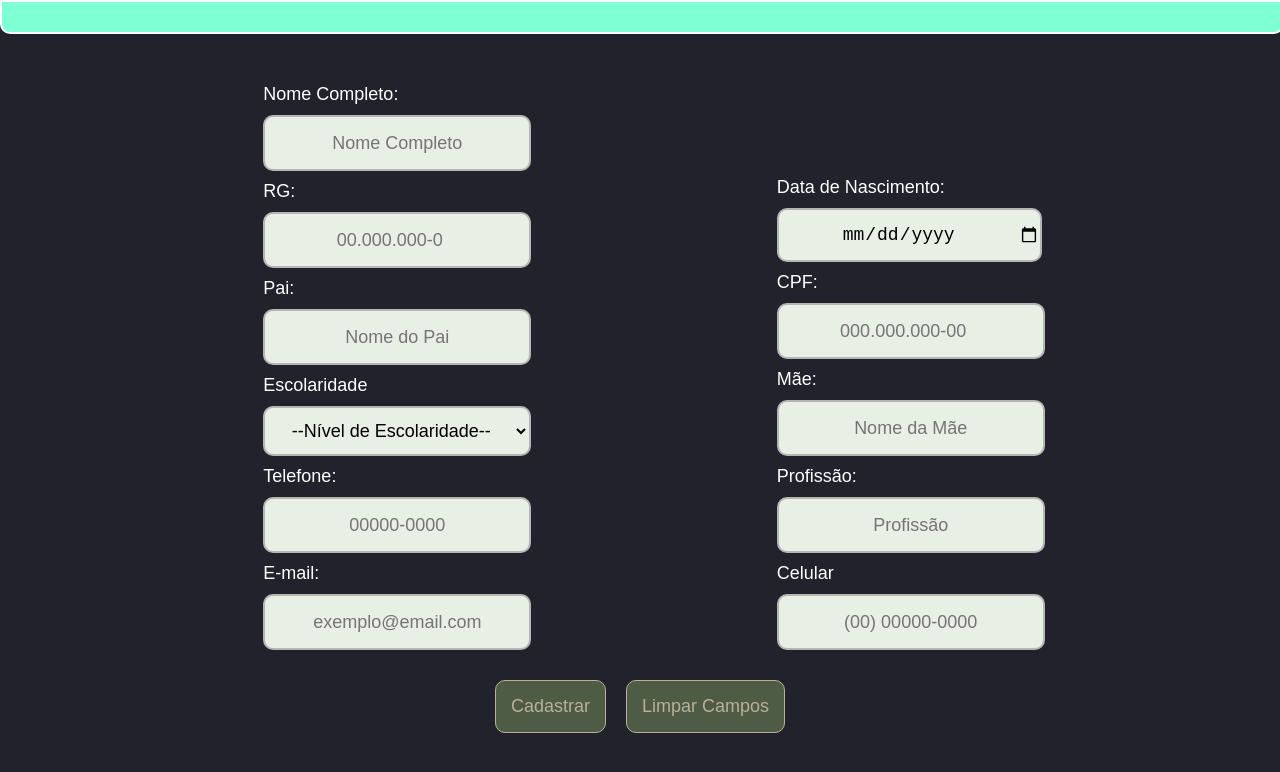
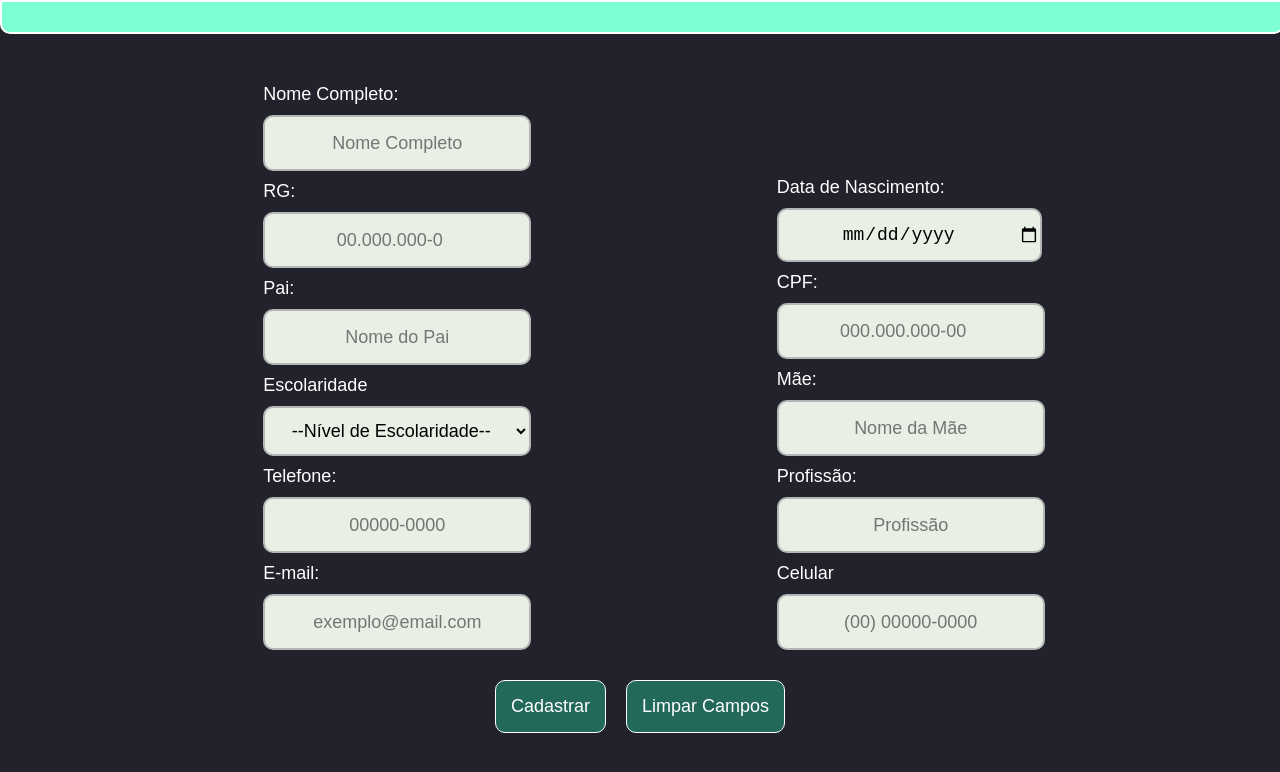
Before and after one commit to rogeriofilhoO/Sem_5, a plain HTML site: page LP3/3. Formulário/index.html in a window 1280 px wide. Drawn offline with Linux system fonts and the light colour scheme; a web font is replaced by a local one.

Commit message:
finalizado
:)

```diff
--- a/LP3/3. Formulário/style.css
+++ b/LP3/3. Formulário/style.css
@@ -11,6 +11,8 @@ select{width: 103%;}
 
 .barra{width: 100%; background-color: aquamarine; height: 30px; margin-bottom: 50px; border: 2px solid white; border-bottom-right-radius : 10px; border-bottom-left-radius : 10px;}
 
-button{font-size: 18px; background-color: #4e5c46; color:#bcaf98; border: solid 1px ; border-radius: 10px; padding: 15px; margin: 10px;}
+button{font-size: 18px; background-color: #23695b; color:#ffffff; border: solid 1px ; border-radius: 10px; padding: 15px; margin: 10px;}
+
+button:hover{cursor: pointer; background-color: #35a08b}
 
 .btn{display: flex; margin: 10px; justify-content: center;}
```
